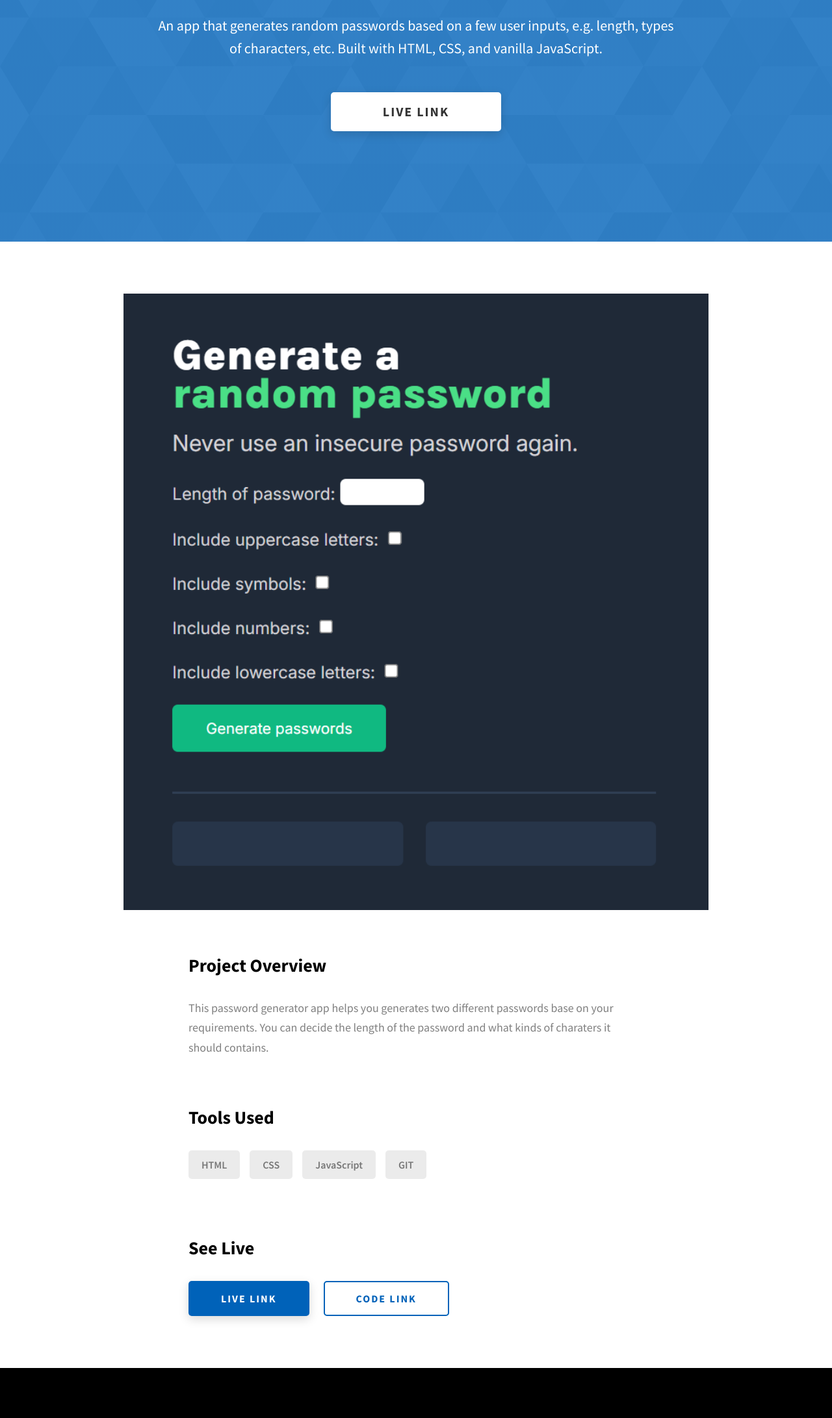
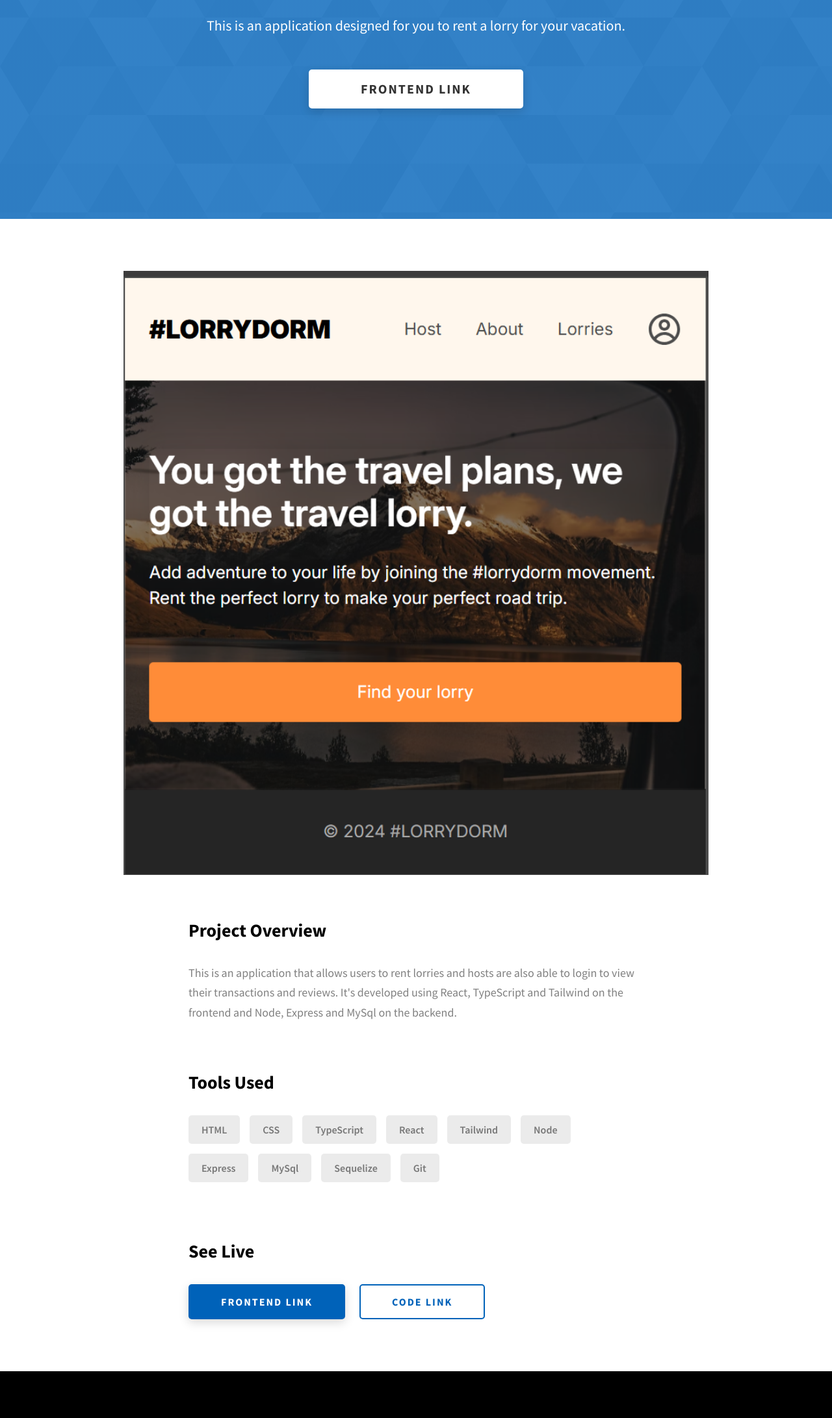
Before and after one commit to profbass4all/portfolio, a website built with Vite: page project-3.html in a window 1280 px wide. Shown: the part 348-2531 px from the top of the page at 65% size. Built offline with nearby package versions, Linux system fonts and the light colour scheme.

Commit message:
added lorrydorm

```diff
--- a/project-3.html
+++ b/project-3.html
@@ -82,15 +82,14 @@
     </header>
     <section class="project-cs-hero">
       <div class="project-cs-hero__content">
-        <h1 class="heading-primary">Password Generator</h1>
+        <h1 class="heading-primary">Lorry Dorm</h1>
         <div class="project-cs-hero__info">
           <p class="text-primary">
-            An app that generates random passwords based on a few user inputs,
-            e.g. length, types of characters, etc. Built with HTML, CSS, and vanilla JavaScript.
+            This is an application designed for you to rent a lorry for your vacation.
           </p>
         </div>
         <div class="project-cs-hero__cta">
-          <a href="https://profbasspasswordgenerator.netlify.app" class="btn btn--bg" target="_blank">Live Link</a>
+          <a href="https://github.com/profbass4all/lorrydorm" class="btn btn--bg" target="_blank">Frontend Link</a>
         </div>
       </div>
     </section>
@@ -99,7 +98,7 @@
         <div class="project-details__content">
           <div class="project-details__showcase-img-cont">
             <img
-              src="./assets/img/passwordGenerator.png"
+              src="./assets/img/lorryDorm.png"
               alt="Project Image"
               class="project-details__showcase-img"
             />
@@ -108,8 +107,8 @@
             <div class="project-details__desc">
               <h3 class="project-details__content-title">Project Overview</h3>
               <p class="project-details__desc-para">
-                This password generator app helps you generates two different passwords base on your requirements.
-                You can decide the length of the password and what kinds of charaters it should contains.
+                This is an application that allows users to rent lorries and hosts are also able to login to view their transactions and
+                reviews. It's developed using React, TypeScript and Tailwind on the frontend and Node, Express and MySql on the backend.
               </p>
 
             </div>
@@ -118,20 +117,27 @@
               <div class="skills">
                 <div class="skills__skill">HTML</div>
                 <div class="skills__skill">CSS</div>
-                <div class="skills__skill">JavaScript</div>
-                <div class="skills__skill">GIT</div>
+                <div class="skills__skill">TypeScript</div>
+                <div class="skills__skill">React</div>
+                <div class="skills__skill">Tailwind</div>
+                <div class="skills__skill">Node</div>
+                <div class="skills__skill">Express</div>
+                <div class="skills__skill">MySql</div>
+                <div class="skills__skill">Sequelize</div>
+                <div class="skills__skill">Git</div>
+
               </div>
             </div>
             <div class="project-details__links">
               <h3 class="project-details__content-title">See Live</h3>
               <a
-                href="https://profbasspasswordgenerator.netlify.app"
+                href="https://github.com/profbass4all/lorrydorm"
                 class="btn btn--med btn--theme project-details__links-btn"
                 target="_blank"
-                >Live Link</a
+                >Frontend Link</a
               >
               <a
-                href="https://github.com/profbass4all/passwordGenerator"
+                href="https://github.com/profbass4all/lorrydorm_backend"
                 class="btn btn--med btn--theme-inv project-details__links-btn"
                 target="_blank"
                 >Code Link</a
```
Also changed, not shown: index.html (+3 -4 lines), assets/img/lorryDorm.png (added).
